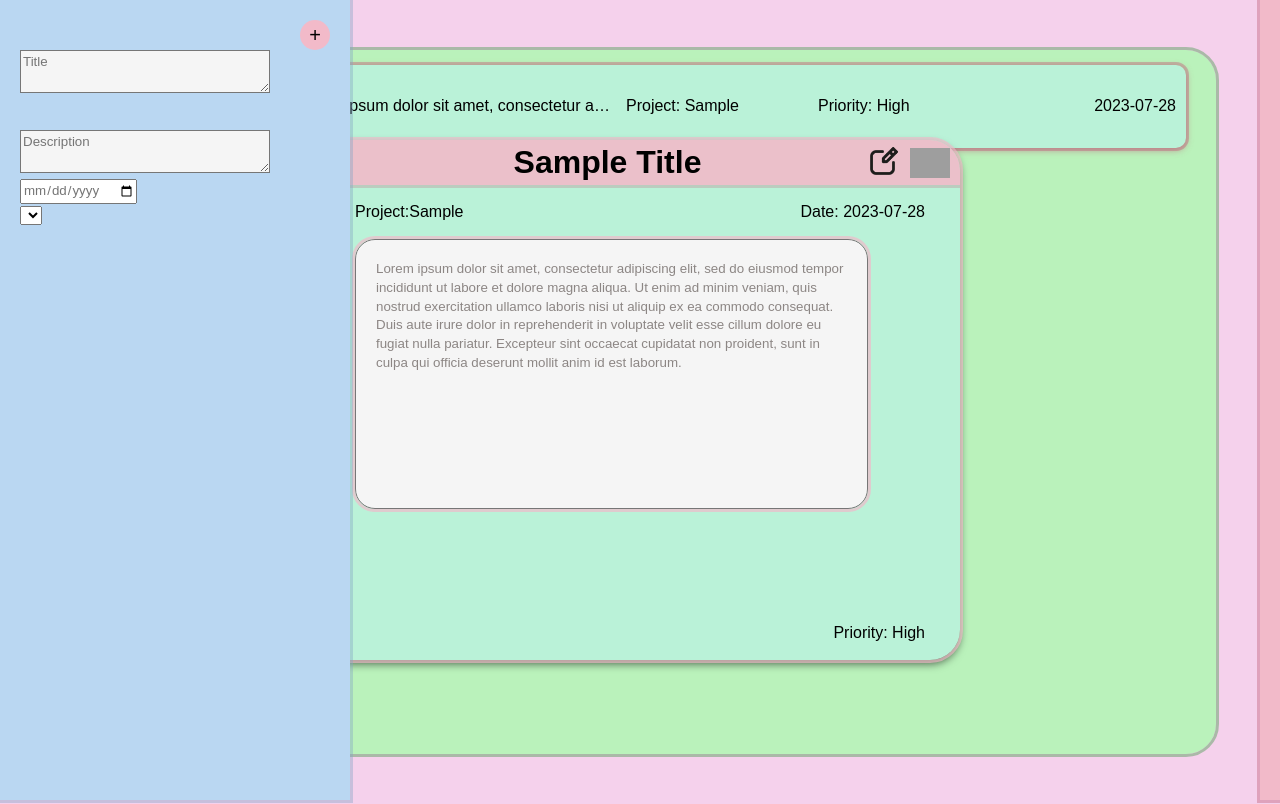
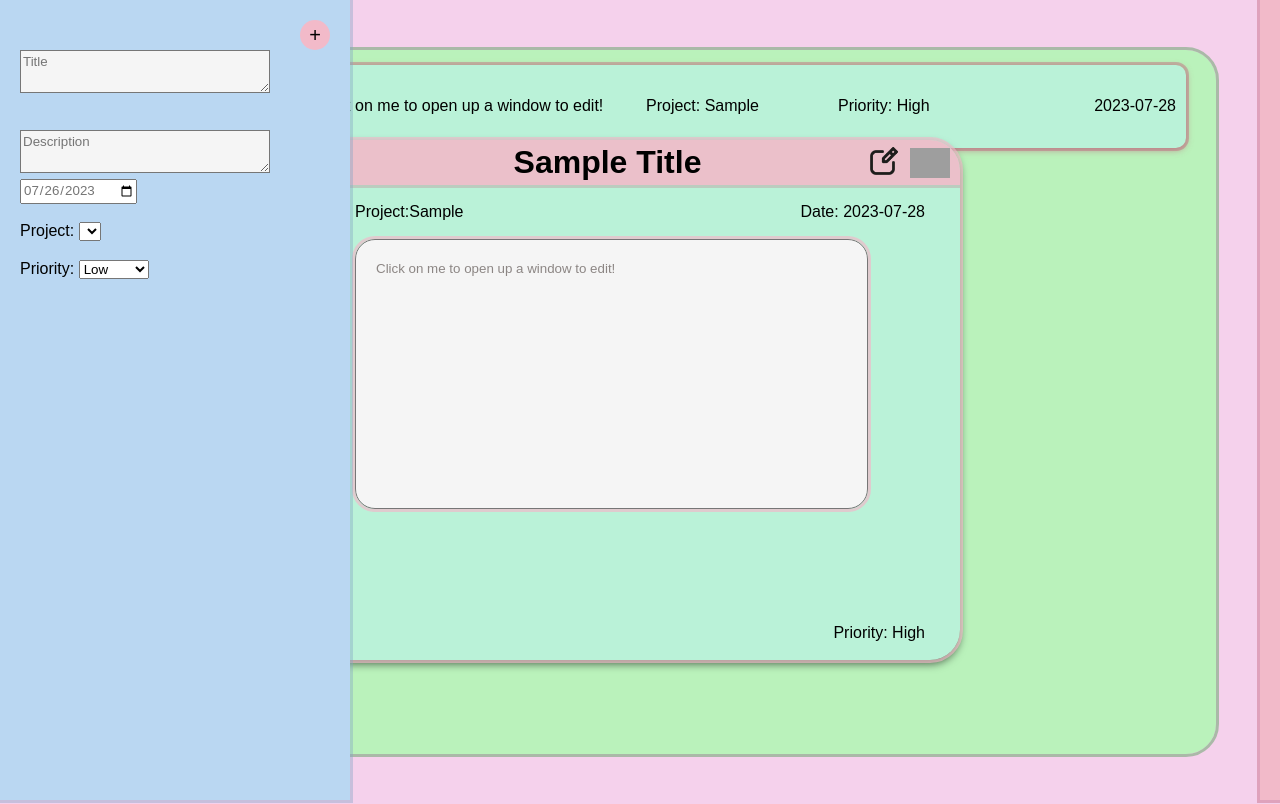
Before and after one commit to Slicepop/ToDo, a React (Vite) app in the folder ToDoProject/: page / in a window 1280 px wide. Both pictures are taken after a click on the element 635 px from the left and 106 px from the top of the page. Shown: the top 804 px of the page. Built offline with nearby package versions, Linux system fonts and the light colour scheme; grey boxes are pictures that could not be loaded.

Commit message:
When Task added clears old data and added checkbox

```diff
--- a/ToDoProject/src/App.jsx
+++ b/ToDoProject/src/App.jsx
@@ -19,7 +19,7 @@ import Mainwindow from '/src/Mainwindow'
 
   FIXME:
 
-  Saving doesn't actually saves the array
+  Saving doesn't actually save the array
 
 
 */
--- a/ToDoProject/src/Mainwindow.jsx
+++ b/ToDoProject/src/Mainwindow.jsx
@@ -10,10 +10,11 @@ import Test from './Test'
 export default function Mainwindow() {
 
     const [things, setThings] = useState(tasks.Task)
-    var list = things.map(item => <Task key={item.description + item.title + item.date} task={item} setThings={setThings} />)
+    const [taskCount, setTaskCount] = useState(things.length)
+    var list = things.map(item => <Task key={item.id} task={item} setThings={setThings} />)
     return (
         <>
-            <Sidebar things={things} setThings={setThings} />
+            <Sidebar taskCount={taskCount} setTaskCount={setTaskCount} things={things} setThings={setThings} />
 
             <Filter setThings={setThings} things={things} />
             <div className='mainwindow' id='mainwindow' >
--- a/ToDoProject/src/Popup.jsx
+++ b/ToDoProject/src/Popup.jsx
@@ -14,8 +14,16 @@ export default function Popup(props) {
     const [date, setDate] = useState(props.item.date)
     function handleEdit() {
         if (isEdit) {
+            // If in edit mode:
+
+            /*
+                TODO:
+                    Save edits into the array in mainwindow
+
+            */
             setIsEdit(false);
         } else {
+            // If in preview mode:
             setIsEdit(true);
         }
     }
@@ -26,9 +34,12 @@ export default function Popup(props) {
             <div className='popup' id='popup' >
                 <div style={{ backgroundColor: isEdit ? '#bad7f2' : '#baf2d8' }} className='window'>
                     <div className="banner" id='banner' >
-                        <h1 className='popupTitle' placeholder='Title' contentEditable={isEdit ? true : false}>{props.item.title}</h1>
+
+                        <h1 className='popupTitle' placeholder='Title' contentEditable={isEdit ? true : false} style={{ cursor: isEdit ? 'text' : 'move', pointerEvents: isEdit ? 'all' : 'none' }}> {props.item.title}</h1>
+
                         <img className='editIcon' onClick={handleEdit}
                             src={isEdit ? './save.png' : "./edit.png"} alt="" />
+
                         <img src=".//xIcon.png" alt="close" className='closeIcon' onClick={handleClose} />
                     </div>
                     <div className="top">
@@ -46,15 +57,8 @@ export default function Popup(props) {
                                 <p>Date: {date}</p>
                         }
 
-
-
-
-
-
-
                     </div>
-                    <textarea readOnly={isEdit ? false : true} style={{ color: isEdit ? 'black' : '#8c8684' }}
-                        className='window--desc'>{props.item.description}</textarea>
+                    <textarea readOnly={isEdit ? false : true} style={{ color: isEdit ? 'black' : '#8c8684' }} className='window--desc' defaultValue={props.item.description} ></textarea>
                     <p className='window--priority'>Priority: {props.item.priority}</p>
                 </div>
             </div >
--- a/ToDoProject/src/Sidebar.jsx
+++ b/ToDoProject/src/Sidebar.jsx
@@ -5,25 +5,47 @@ import { useState } from 'react'
 export default function Sidebar(props) {
     const [title, setTitle] = useState('')
     const [desc, setDesc] = useState('')
-    const [date, setDate] = useState('')
+    let yourDate = new Date()
+    const offset = yourDate.getTimezoneOffset()
+    yourDate = new Date(yourDate.getTime() - (offset * 60 * 1000));
+    const formattedDate = yourDate.toISOString().split('T')[0];
+    const [date, setDate] = useState(formattedDate)
     const [project, setProject] = useState('')
-    const [priority, setPriority] = useState('')
+    const [priority, setPriority] = useState('Low')
     var count = tasks.Task.length - 1
 
+
+
+    /* TODO:
+
+        make it so the user can make new projects and have them update to the options
+
+    */
+    var projects
+
     function addtask() {
+        if (title == '') {
 
+        } else {
+            setTitle('')
+            setDesc('')
+            setDate(formattedDate)
+            setPriority('Low')
+            props.setTaskCount(prevState => prevState + 1)
             props.setThings(prevState => [...prevState,
             {
-            'id': ++count,
+                'id': props.taskCount,
                 'title': title,
                 'description': desc,
                 'project': 'Default',
-            'priority': 'High',
+                'priority': priority,
                 'date': date
 
             }
             ])
             localStorage.setItem("tasks", JSON.stringify(props.things));
+
+        }
     }
     return (
         <div className="leftwindow" >
@@ -41,7 +63,17 @@ export default function Sidebar(props) {
                 value={date}
                 onChange={t => setDate(t.target.value)}
             /></li>
-            <li><select placeholder='p' name="priority" id=""></select></li>
+
+            <li><p>Project: <select name="project" id="project">
+                {projects}
+            </select></p>
+            </li>
+            <li><p>Priority: <select name="priority" id="priority" value={priority} onChange={select => setPriority(select.target.value)}>
+                <option value="Low" >Low</option>
+                <option value="Medium">Medium</option>
+                <option value="High">High</option>
+            </select></p>
+            </li>
         </div>
     )
 }
--- a/ToDoProject/src/Task.jsx
+++ b/ToDoProject/src/Task.jsx
@@ -4,20 +4,29 @@ import Popup from './Popup'
 
 export default function Task(props) {
     const [popupVariable, setPopupVariable] = useState(false)
-    function openPopup() {
-        setPopupVariable(true)
+    function openPopup(event) {
+        if (event.target.id !== 'Done?') {
+
+            setPopupVariable(true)
+        }
 
     }
+    /**TODO:
+ * Make the checkbox remove the task (ask first)
+ *      Needs to have a transition
+ *
+ */
     return (
         <>
-            <div className="task" onClick={openPopup}>
+            <div className="task" onClick={event => openPopup(event)}>
+                <input type="checkbox" name="Done?" id="Done?" />
                 <h5 className='title'>{props.task.title}</h5>
                 <p className='desc'>{props.task.description}</p>
                 <p className='project'>Project: {props.task.project}</p>
                 <p className='priority'>Priority: {props.task.priority}</p>
                 <p className='date'>{props.task.date}</p>
             </div>
-            {popupVariable ? <Popup popupVariable={setPopupVariable} item={props.task} setThings={props.setThings} /> : ''}
+            {popupVariable ? <Popup description={props.task.description} popupVariable={setPopupVariable} item={props.task} setThings={props.setThings} /> : ''}
         </>
     )
 }
--- a/ToDoProject/src/popup.css
+++ b/ToDoProject/src/popup.css
@@ -67,7 +67,6 @@
   transform: translate(-50%, -50%);
 }
 .popupTitle {
-  cursor: text;
   max-width: 500px;
 }
 .top {
--- a/ToDoProject/src/sidebar.css
+++ b/ToDoProject/src/sidebar.css
@@ -30,9 +30,8 @@ h2 {
   justify-content: center;
   align-items: center;
 
-  /*
+  /* Was:
   background-color: #f3aec1;
-  outline-style: solid;
   outline-color: #c0627b88; */
   background-color: #f2bac9;
   border-radius: 100px;
--- a/ToDoProject/src/tasks.js
+++ b/ToDoProject/src/tasks.js
@@ -3,8 +3,7 @@ export default {
     {
       id: 0,
       title: "Sample Title",
-      description:
-        "Lorem ipsum dolor sit amet, consectetur adipiscing elit, sed do eiusmod tempor incididunt ut labore et dolore magna aliqua. Ut enim ad minim veniam, quis nostrud exercitation ullamco laboris nisi ut aliquip ex ea commodo consequat. Duis aute irure dolor in reprehenderit in voluptate velit esse cillum dolore eu fugiat nulla pariatur. Excepteur sint occaecat cupidatat non proident, sunt in culpa qui officia deserunt mollit anim id est laborum.",
+      description: "Click on me to open up a window to edit!",
       project: "Sample",
       priority: "High",
       date: "2023-07-28",
```
Lines whose indentation alone changed are shown as unchanged.
